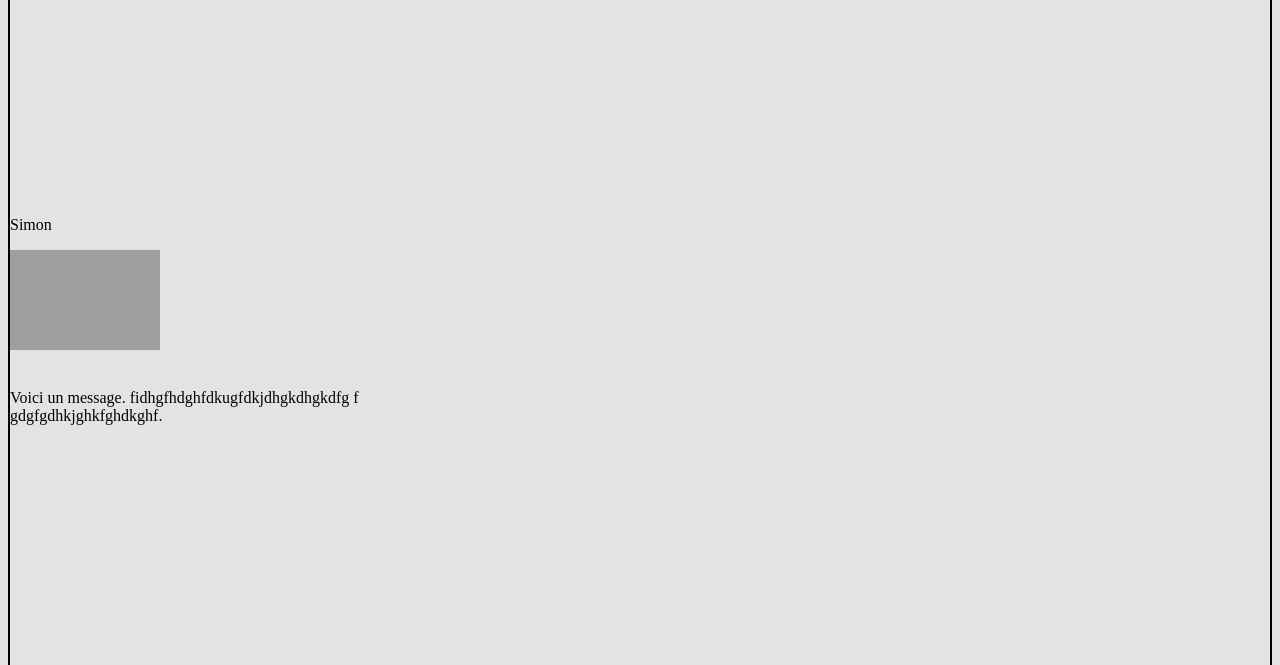
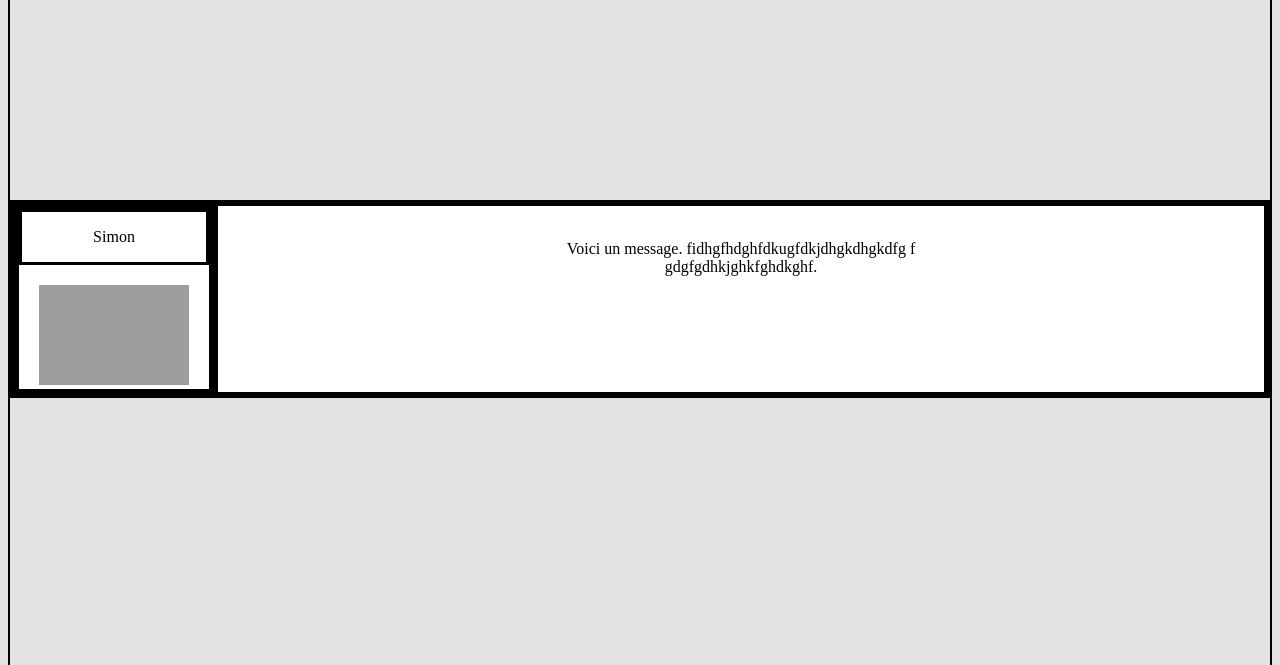
Before and after one commit to Simon-dev-c/Y, a PHP site: page / in a window 1280 px wide. Shown: the part 232-897 px from the top of the page. Run offline with PHP 8.4, Linux system fonts and the light colour scheme; grey boxes are pictures that could not be loaded.

Commit message:
Update accueil.css

```diff
--- a/accueil.css
+++ b/accueil.css
@@ -31,7 +31,7 @@ body {
     padding-left : 70px;
 }
 
-a {
+.menu ul li a {
     text-decoration: none;
     font-size: large;
     font-weight: bold;
@@ -51,3 +51,44 @@ a:hover { /* souris dessus */
 a:active { /* clique dessus */
     color:burlywood;
 }
+
+
+.ligne {
+    border: solid;
+    display: flex;
+    justify-content: space-between;
+}
+
+.InfosUtilisateurs {
+    border: solid;
+    flex:1;
+    text-align: center;
+}
+
+.contenu {
+    border: solid;
+    text-align: center;
+    background: #fff;
+    flex: 10;
+}
+
+.avatar {
+    border:solid;
+    text-align: center;
+    background: #fff;
+    display:flex;
+    flex-direction: column;
+    justify-content: space-between;
+}
+
+.auteur{
+    border: solid;
+    text-align: center;
+    flex:1;
+}
+
+
+.img_avatar {
+    padding: 20px 20px 0px;
+    flex:2;
+}
```
